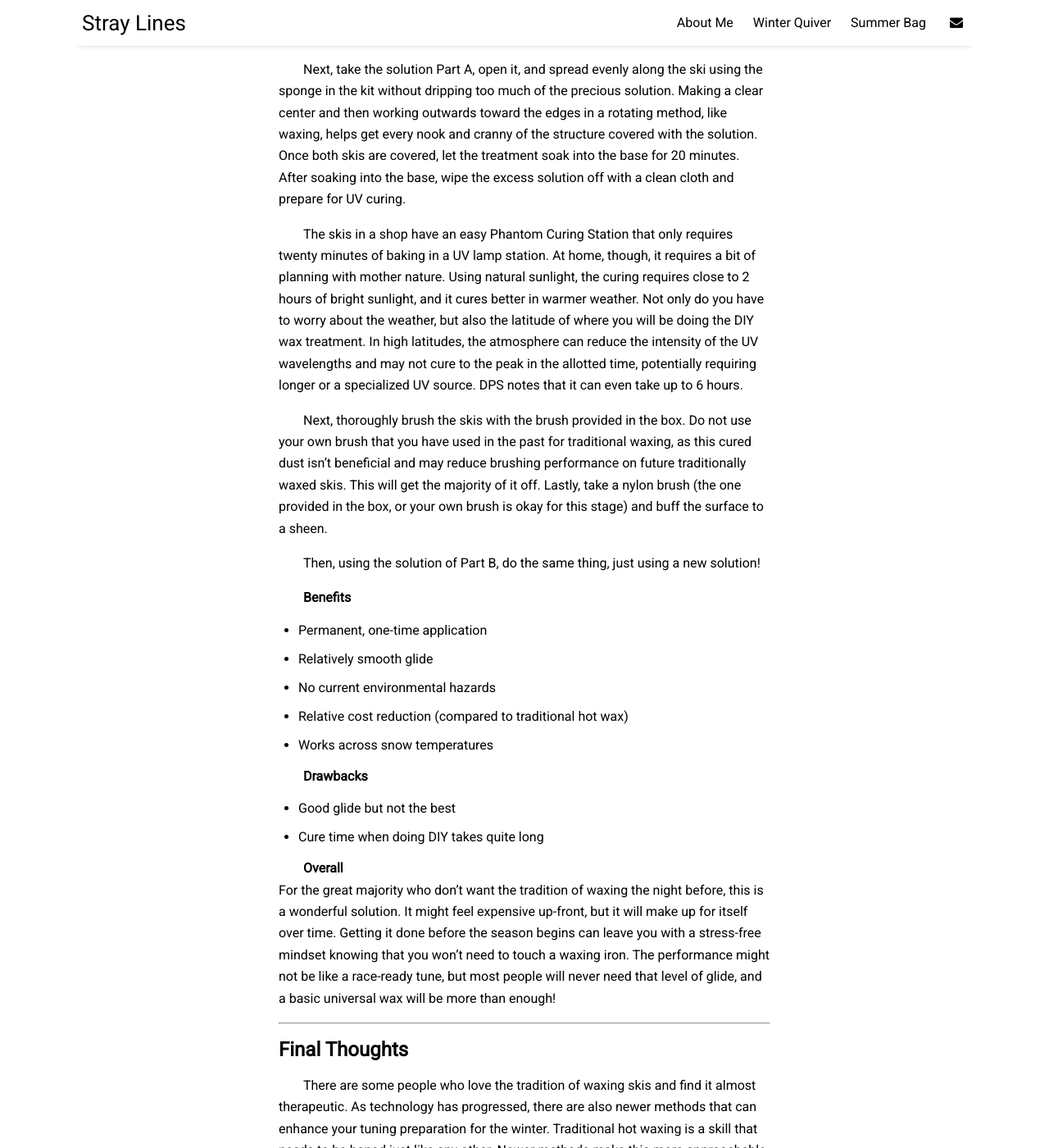
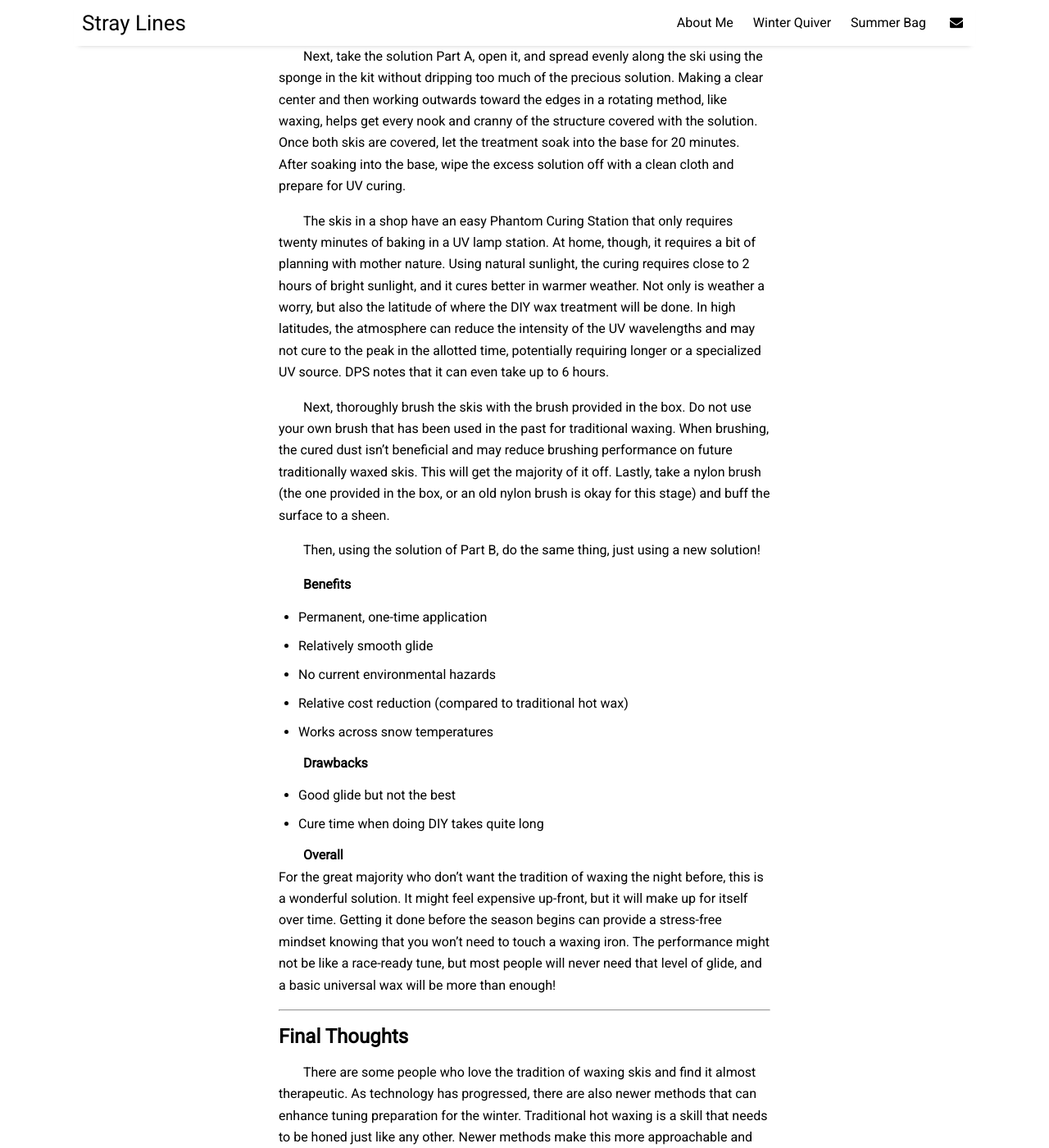
Before and after one commit to eliotcochrane/eliotcochrane.github.io, a Jekyll site: the page built from _posts/2023-11-14-preseason-wax.md, in a window 1280 px wide and 1400 px high, scrolled down 10381 px. Shown: the whole window at 82% size. Built offline with Jekyll 4.4.1, drawn with Linux system fonts in a browser that asks for light colours; nearby versions of some CDN libraries; some of the changed text lies outside the part shown.

Commit message:
Tone Updates
-Updates the tone

```diff
--- a/_posts/2023-11-14-preseason-wax.md
+++ b/_posts/2023-11-14-preseason-wax.md
@@ -8,17 +8,17 @@
 ---
 
 ## <center>Refresh Your Skis</center>
-### <center>Guide And Tips To Get Your Old Skis Ready</center>
+### <center>Guide And Tips To Get Skis Ready</center>
 
 ***
 
-The ski season has already started in some areas of Europe and North America. It's time for us to get ready for when the white powder begins to drop on us! Today, we'll take a step into preparing skis for the new season. But instead of new skis, we'll be taking this from the angle that you have your favorite skis and will never let them leave your grip until they are dead and gone.
+The ski season has already started in some areas of Europe and North America. It's time for us to get ready for when the white powder begins to drop on us! Today, we'll take a step into preparing skis for the new season. But instead of new skis, we'll be taking this from the angle that there are already a loved pair of skis that will never leave your grip until they are dead and gone.
 
 We'll be looking at storage wax removal, edge maintenance, base condition check, and then giving the skis the wax juice that will be so important once the slopes open. Come with us a little further as we start preparing our old skis for the season.
 
 *This is a basic guide for those in need of a quick reminder of what to do without needing a race tune.*
 
-**Remember to follow safety precautions and consider having a professional tune your skis if you're not confident in your own skills. Additionally, it's essential to regularly maintain your skis throughout the season to ensure they perform at their best.**
+**Remember to follow safety precautions and consider having a professional tune skis if ever feeling doubt or uneasy with any of the steps. Additionally, it's essential to regularly maintain skis throughout the season to ensure they perform at their best.**
 
 ![Swix brushes](/assets/img/brush-mountain-side.jpeg)
 *Photo: Variety of Swix brushes.*
@@ -83,20 +83,18 @@
 
 ### Edge Cleanup
 
-Edges are just as important as the base. To keep you in control in varying conditions, a solid edge tune will be the difference between you traversing an ice ledge and you falling victim to it. If you choose to tune your edges and use a file guide, be sure to scrape and brush to expose the base for a better tune.
+Edges are just as important as the base. To stay in control in varying conditions, a solid edge tune will be the difference between traversing an ice ledge and falling victim to it. When choosing to tune skis using a file guide, be sure to scrape and brush to expose the flat base for a better tune. Any leftover wax on the base may potentially alter the angle of the guide relative to the base.
 
 Using an edge guide and file, lightly run along the edge with the grip of a firm handshake. Let the tools do the work. If plastic is being taken off instead of edge material, cutting back the sidewall material may be necessary.
 
 ![File and diamond stone](/assets/img/file-diamond-lineup.jpeg)
 *Photo: Fine teeth file and diamond stone side-by-side.*
 
-If you plan to remove only a small bit of material, a diamond stone may be more than enough for most. Using an edge file and guide is just about enough, maybe even less in powder. As a local go-to technician for many weekend warrior racers, I will prepare the edges at the beginning of the season. After each day of skiing, those skiers will just take a diamond stone or ceramic stone and lightly touch up the edges until they feel sharp again. This gives the skis a little more longevity because the edge material stays around much longer.
+When planning to remove only a small bit of material, a diamond stone may be more than enough for most. Using an edge file and guide is just about enough, maybe even less in powder. As a local go-to technician for many weekend warrior racers, I will prepare the edges at the beginning of the season. After each day of skiing, those skiers will just take a diamond stone or ceramic stone and lightly touch up the edges until they feel sharp again. This gives the skis a little more longevity because the edge material stays around much longer.
 
 ### Scrape To Go
 
 For the last step, we probably left a few marks on our base after using the guide or any other tools to get the edge back in condition. For the last step, just take a mid-temperature range of wax and do a full wax and don't scrape. More than likely the first ski falls into temperatures that are from -4°C to -12°C. A mid-temp wax will surely fall into this category and leave you with just a scrape and a brushing before heading to the hill!
-
-Get ready because the season will come sooner than you think!
 
 ![Toolbox of ski tuning equipment](/assets/img/tuning-box-top.jpeg)
 *Photo: Toolbox full of ski tuning equipment.*
@@ -116,7 +114,7 @@
 
 Once applied, these waxes require a drying time of approximately 15 to 30 minutes. Some waxes may leave a white haze when dried on the ski, while others may not be visible when dry. Trust the system.
 
-From here, it’s a light brushing, and the ski is ready to go. Brushing too much or too aggressively will actually remove the wax that you just applied, as the wax does not penetrate as deep into the base as traditional hot wax.
+From here, it’s a light brushing, and the ski is ready to go. Brushing too much or too aggressively will actually remove the wax that was just applied, as the wax does not penetrate as deep into the base as traditional hot wax.
 
 **Benefits**
 - Beginner-friendly
@@ -155,7 +153,7 @@
 - Black bases warm quicker than colored bases
 
 **Overall**<br>
-Waxing skis can feel daunting at first. The handheld infrared waxing method, on the surface, sounds great due to reduced chances of burning the base and damaging the core of the ski. Also, we should reduce our wax impact by creating less waste from waxing. But don't let the rose-tinted glasses fool you; it can be very fickle if handheld. When making multiple passes up and down the ski, the melting point of the wax can be difficult to spot if done by a beginner. This is an interesting evolution of the waxing method but should be left to the shop with their already calibrated units or to those who are enthusiasts and are willing to risk a poor wax job in exchange for gaining ski tuning credentials.
+Waxing skis can feel daunting at first. The handheld infrared waxing method, on the surface, sounds great due to reduced chances of burning the base and damaging the core of the ski. Also, we should reduce our wax impact by creating less waste from waxing. But don't be fooled; it can be very fickle if handheld. When making multiple passes up and down the ski, the melting point of the wax can be difficult to spot if done by a beginner. This is an interesting evolution of the waxing method but should be left to the shop with their already calibrated units or to those who are enthusiasts and are willing to risk a poor wax job in exchange for gaining ski tuning credentials.
 
 ### DPS PHANTOM Glide
 
@@ -172,9 +170,9 @@
 
 Next, take the solution Part A, open it, and spread evenly along the ski using the sponge in the kit without dripping too much of the precious solution. Making a clear center and then working outwards toward the edges in a rotating method, like waxing, helps get every nook and cranny of the structure covered with the solution. Once both skis are covered, let the treatment soak into the base for 20 minutes. After soaking into the base, wipe the excess solution off with a clean cloth and prepare for UV curing.
 
-The skis in a shop have an easy Phantom Curing Station that only requires twenty minutes of baking in a UV lamp station. At home, though, it requires a bit of planning with mother nature. Using natural sunlight, the curing requires close to 2 hours of bright sunlight, and it cures better in warmer weather. Not only do you have to worry about the weather, but also the latitude of where you will be doing the DIY wax treatment. In high latitudes, the atmosphere can reduce the intensity of the UV wavelengths and may not cure to the peak in the allotted time, potentially requiring longer or a specialized UV source. DPS notes that it can even take up to 6 hours.
+The skis in a shop have an easy Phantom Curing Station that only requires twenty minutes of baking in a UV lamp station. At home, though, it requires a bit of planning with mother nature. Using natural sunlight, the curing requires close to 2 hours of bright sunlight, and it cures better in warmer weather. Not only is weather a worry, but also the latitude of where the DIY wax treatment will be done. In high latitudes, the atmosphere can reduce the intensity of the UV wavelengths and may not cure to the peak in the allotted time, potentially requiring longer or a specialized UV source. DPS notes that it can even take up to 6 hours.
 
-Next, thoroughly brush the skis with the brush provided in the box. Do not use your own brush that you have used in the past for traditional waxing, as this cured dust isn't beneficial and may reduce brushing performance on future traditionally waxed skis. This will get the majority of it off. Lastly, take a nylon brush (the one provided in the box, or your own brush is okay for this stage) and buff the surface to a sheen.
+Next, thoroughly brush the skis with the brush provided in the box. Do not use your own brush that has been used in the past for traditional waxing. When brushing, the cured dust isn't beneficial and may reduce brushing performance on future traditionally waxed skis. This will get the majority of it off. Lastly, take a nylon brush (the one provided in the box, or an old nylon brush is okay for this stage) and buff the surface to a sheen.
 
 Then, using the solution of Part B, do the same thing, just using a new solution!
 
@@ -190,12 +188,12 @@
 - Cure time when doing DIY takes quite long
 
 **Overall**<br>
-For the great majority who don't want the tradition of waxing the night before, this is a wonderful solution. It might feel expensive up-front, but it will make up for itself over time. Getting it done before the season begins can leave you with a stress-free mindset knowing that you won't need to touch a waxing iron. The performance might not be like a race-ready tune, but most people will never need that level of glide, and a basic universal wax will be more than enough!
+For the great majority who don't want the tradition of waxing the night before, this is a wonderful solution. It might feel expensive up-front, but it will make up for itself over time. Getting it done before the season begins can provide a stress-free mindset knowing that you won't need to touch a waxing iron. The performance might not be like a race-ready tune, but most people will never need that level of glide, and a basic universal wax will be more than enough!
 
 ***
 
 ## Final Thoughts
 
-There are some people who love the tradition of waxing skis and find it almost therapeutic. As technology has progressed, there are also newer methods that can enhance your tuning preparation for the winter. Traditional hot waxing is a skill that needs to be honed just like any other. Newer methods make this more approachable and can make you more comfortable on the first run, knowing that you will have the glide that you want at the end of a chute or making your way back on the flats to the lift. Get out there and get ready for the upcoming season.
+There are some people who love the tradition of waxing skis and find it almost therapeutic. As technology has progressed, there are also newer methods that can enhance tuning preparation for the winter. Traditional hot waxing is a skill that needs to be honed just like any other. Newer methods make this more approachable and can provide confidence on the first run, knowing that you will have the glide at the end of a chute to make it back to the lift on the flats. Get out there and get ready for the upcoming season.
 
 ![Nordica skis on tuning bench](/assets/img/preseason-wax-nordicabench.jpeg)
```
Also changed, not shown: _posts/2023-09-29-preseason-prep.md (+1 -7 lines).
